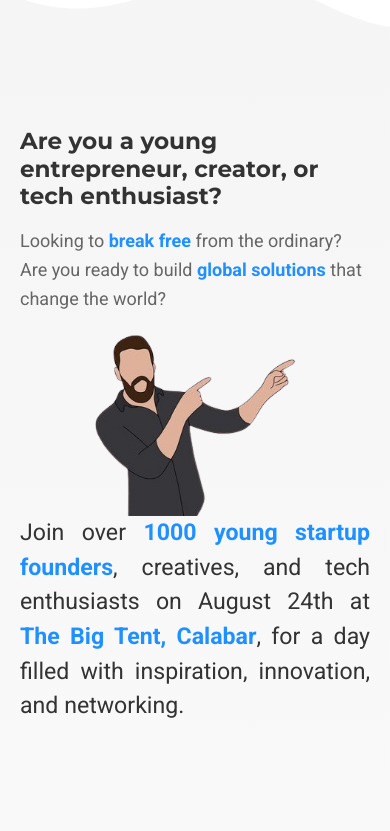
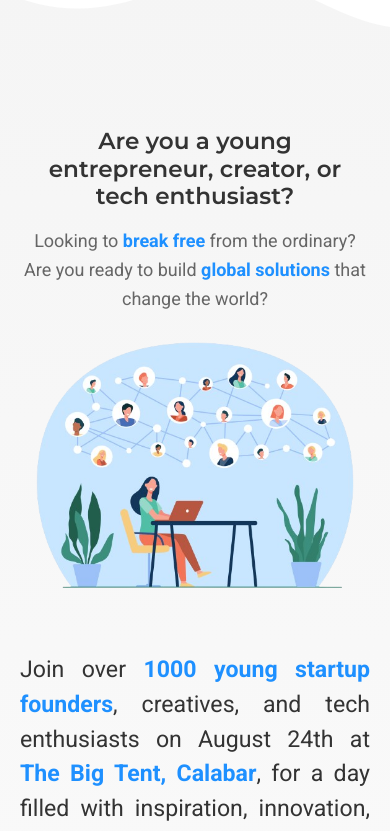
Before and after one commit to rolix202/landing_page_payment_integration, a React (Vite) app in the folder frontend/: page / in a window 390 px wide. Shown: the part 1220-2051 px from the top of the page. Built offline with nearby package versions, Linux system fonts and the light colour scheme.

Commit message:
added responsiveness for the partner section

```diff
--- a/frontend/src/components/Benefits.jsx
+++ b/frontend/src/components/Benefits.jsx
@@ -1,5 +1,6 @@
 import React from 'react';
 import pointingMan from '../assets/pointingg.png';
+import network from '../assets/network.png'
 
 const benefitsList = [
   {
@@ -72,7 +73,12 @@ const Benefits = () => {
             <img
               src={pointingMan}
               alt="Pointing Man"
-              className="man-image img-fluid"
+              className="man-image img-fluid d-none d-md-block"
+            />
+            <img
+              src={network}
+              alt="Networking"
+              className="img-fluid d-md-none network-image"
             />
           </div>
           <div className="col-md-5">
--- a/frontend/src/components/Partners.jsx
+++ b/frontend/src/components/Partners.jsx
@@ -27,7 +27,7 @@ const Items = (props) => {
     //   ))}
     // </div>
 
-    <div className='row row-cols-1 row-cols-md-5 g-2 d-flex  justify-content-center w-75 mx-auto partners-container'>
+    <div className='row row-cols-1 row-cols-md-2 row-cols-lg-3 g-2 d-flex  justify-content-center w-75 mx-auto partners-container'>
       {props.listOfPartners.map((each, index) => (
         <div className="col partner-items d-flex justify-content-center" key={index}>
           <img src={each.name} alt={`Partner ${index}`} className="img-fluid partner_img" />
--- a/frontend/src/index.css
+++ b/frontend/src/index.css
@@ -132,6 +132,12 @@ h1, h2, h3 {
 .man-image {
   width: 100%;
   max-width: 250px;
+  margin: 0 auto;
+}
+
+.network-image{
+  width: 100%;
+  max-width: 350px;
   margin: 0 auto;
 }
 
@@ -608,6 +614,15 @@ h1, h2, h3 {
     .partner-items:hover {
       box-shadow: 0 4px 10px rgba(0, 0, 0, 0.3);
     }
+    .benefit-content{
+      text-align: center;
+    }
+    .benefit-content h3{
+      font-weight: 600;
+    }
+    .solution{
+      padding-top: 50px;
+    }
  }
 
  /* Medium devices (tablets, 768px and up) */
```
Also changed, not shown: frontend/src/assets/network.png (added).
